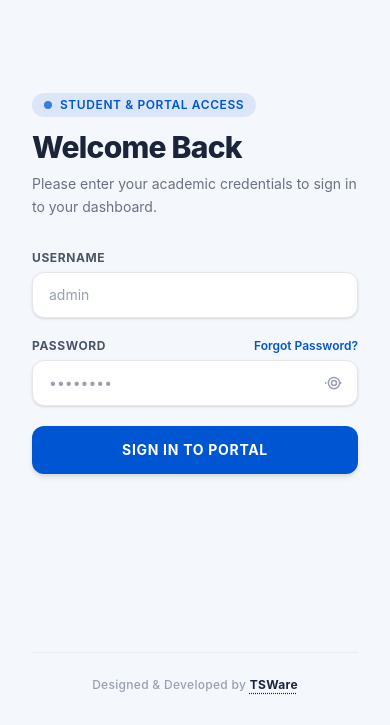
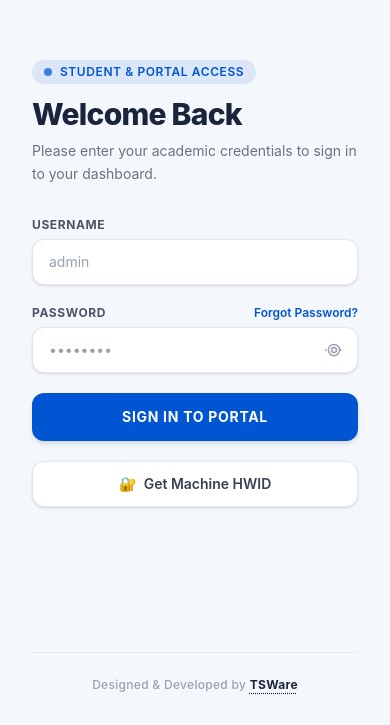
Before and after one commit to TalhaBrother/SAEC_Student_Portal_Frontend, a React (Vite) app: page /#/auth/login in a window 390 px wide. Shown: the part 119-844 px from the top of the page. Built offline with nearby package versions, Linux system fonts and the light colour scheme; no server answers.

Commit message:
Get HWID Button Added

```diff
--- a/src/pages/Login.jsx
+++ b/src/pages/Login.jsx
@@ -15,6 +15,12 @@ const Login = () => {
   // 'loading' | 'success' | 'error'
   const [settingsStatus, setSettingsStatus] = useState('loading');
   const [instituteSettings, setInstituteSettings] = useState(null);
+
+  //HWID
+const [hwid, setHwid] = useState('');
+const [hwidLoading, setHwidLoading] = useState(false);
+const [hwidError, setHwidError] = useState('');
+const [hwidCopied, setHwidCopied] = useState(false);
 
   const navigate = useNavigate();
   const login = useAuthStore((state) => state.login);
@@ -142,6 +148,58 @@ const Login = () => {
         'Unable to connect to the server. Please make sure the application is running.',
     };
   };
+
+const handleGetHwid = async () => {
+  setHwidLoading(true);
+  setHwidError('');
+  setHwidCopied(false);
+
+  try {
+    const res = await api.get('/license/hwid/');
+
+    // Supports:
+    // { hwid: "..." }
+    // { detail: "..." }
+    // or a plain string response
+    const returnedHwid =
+      res.data?.hwid ||
+      res.data?.HWID ||
+      res.data?.detail ||
+      (typeof res.data === 'string' ? res.data : '');
+
+    if (!returnedHwid) {
+      throw new Error('HWID was not returned by the server.');
+    }
+
+    setHwid(returnedHwid);
+  } catch (error) {
+    console.error('Failed to get machine HWID:', error);
+
+    setHwidError(
+      error?.response?.data?.detail ||
+      error?.response?.data?.error ||
+      error?.message ||
+      'Unable to retrieve the machine HWID.'
+    );
+  } finally {
+    setHwidLoading(false);
+  }
+};
+
+const handleCopyHwid = async () => {
+  if (!hwid) return;
+
+  try {
+    await navigator.clipboard.writeText(hwid);
+    setHwidCopied(true);
+
+    setTimeout(() => {
+      setHwidCopied(false);
+    }, 2000);
+  } catch (error) {
+    console.error('Failed to copy HWID:', error);
+  }
+};
 
   // =========================================================
   // Login
@@ -398,6 +456,91 @@ const Login = () => {
                 <span>Sign In to Portal</span>
               )}
             </button>
+
+              {/* =====================================================
+    Machine HWID
+====================================================== */}
+<div className="mt-5">
+
+  <button
+    type="button"
+    onClick={handleGetHwid}
+    disabled={hwidLoading}
+    className="w-full border border-gray-200 bg-white hover:bg-gray-50 disabled:opacity-50 text-gray-700 font-semibold py-3 px-4 rounded-xl transition-all duration-200 shadow-sm hover:shadow flex items-center justify-center gap-2 cursor-pointer text-sm"
+  >
+    {hwidLoading ? (
+      <>
+        <svg
+          className="animate-spin h-4 w-4"
+          xmlns="http://www.w3.org/2000/svg"
+          fill="none"
+          viewBox="0 0 24 24"
+        >
+          <circle
+            className="opacity-25"
+            cx="12"
+            cy="12"
+            r="10"
+            stroke="currentColor"
+            strokeWidth="4"
+          />
+
+          <path
+            className="opacity-75"
+            fill="currentColor"
+            d="M4 12a8 8 0 018-8V0C5.373 0 0 5.373 0 12h4z"
+          />
+        </svg>
+
+        <span>Getting Machine HWID...</span>
+      </>
+    ) : (
+      <>
+        <span>🔐</span>
+        <span>Get Machine HWID</span>
+      </>
+    )}
+  </button>
+
+  {hwidError && (
+    <div className="mt-3 rounded-xl border border-red-200 bg-red-50 px-4 py-3 text-sm text-red-700">
+      <p className="font-semibold">Unable to get HWID</p>
+      <p className="mt-1">{hwidError}</p>
+    </div>
+  )}
+
+  {hwid && (
+    <div className="mt-3 rounded-xl border border-gray-200 bg-gray-50 p-4">
+
+      <div className="flex items-center justify-between gap-3 mb-2">
+        <span className="text-xs font-bold uppercase tracking-wider text-gray-500">
+          Machine HWID
+        </span>
+
+        <button
+          type="button"
+          onClick={handleCopyHwid}
+          className="text-xs font-bold text-[var(--primary)] hover:opacity-80 transition-opacity cursor-pointer"
+        >
+          {hwidCopied ? '✓ Copied' : 'Copy'}
+        </button>
+      </div>
+
+      <div className="bg-white border border-gray-200 rounded-lg px-3 py-2">
+        <code className="block text-xs sm:text-sm text-gray-700 break-all select-all">
+          {hwid}
+        </code>
+      </div>
+
+      <p className="mt-2 text-[10px] text-gray-400">
+        This is the HWID of the machine running the Student Portal server.
+      </p>
+
+    </div>
+  )}
+
+</div>
+
           </form>
         </div>
 
```
